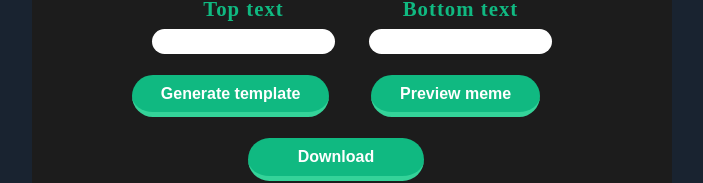
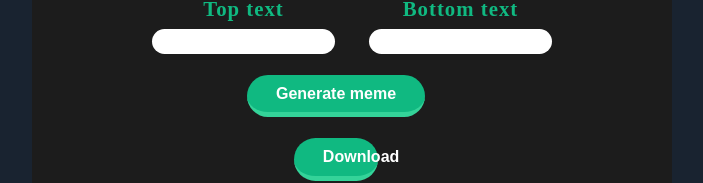
Before and after one commit to Wantaiq/react-meme-generator, a React (Create React App) app: page / in a window 1280 px wide. Shown: the part 382-565 px from the top of the page, without its empty margins (288-991 px from the left). Built offline with nearby package versions, Linux system fonts and the light colour scheme; no server answers.

Commit message:
Removed preview button

```diff
--- a/src/App.js
+++ b/src/App.js
@@ -26,11 +26,6 @@ export default function App() {
   }
 
   function handleTemplateSubmit() {
-    setOptions({ method: 'GET' });
-    setUrl(`https://api.memegen.link/images/${templateInput}`);
-  }
-
-  function handlePreview() {
     setOptions({
       method: 'POST',
       headers: { 'Content-Type': 'application/json' },
@@ -41,7 +36,7 @@ export default function App() {
         redirect: true,
       }),
     });
-    setUrl('https://api.memegen.link/images');
+    setUrl(`https://api.memegen.link/images`);
   }
   useEffect(() => {
     async function fetchImage() {
@@ -78,7 +73,6 @@ export default function App() {
       <div className="flex-row">
         <Buttons
           handleTemplateSubmit={handleTemplateSubmit}
-          handlePreview={handlePreview}
           imgSrc={imgSrc}
           handleFileDownload={handleFileDownload}
         />
--- a/src/components/Buttons.js
+++ b/src/components/Buttons.js
@@ -3,13 +3,11 @@ export default function Button(props) {
     <div className="buttons flex-col">
       <div className="flex-row">
         <button
+          data-test-id="generate-meme"
           onClick={props.handleTemplateSubmit}
           htmlFor="generate-template"
         >
-          Generate template
-        </button>
-        <button onClick={props.handlePreview} data-test-id="generate-meme">
-          Preview meme
+          Generate meme
         </button>
       </div>
       <button
```
